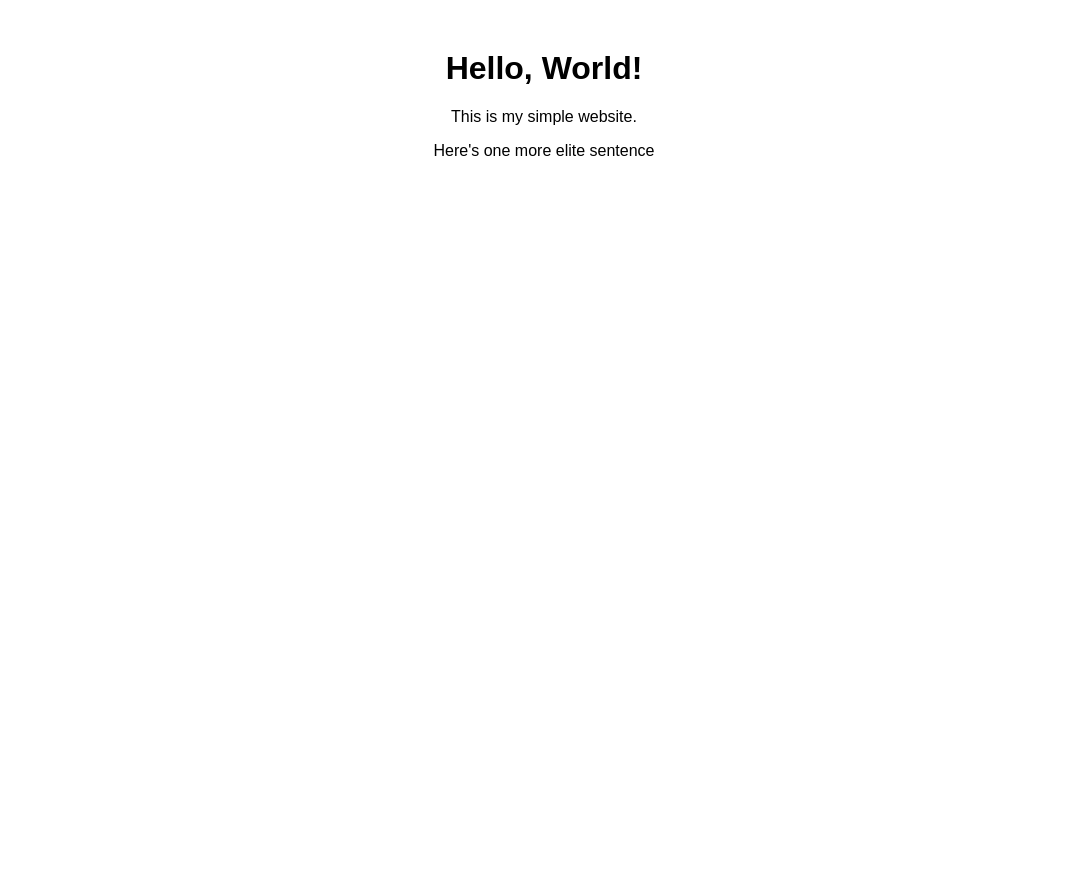
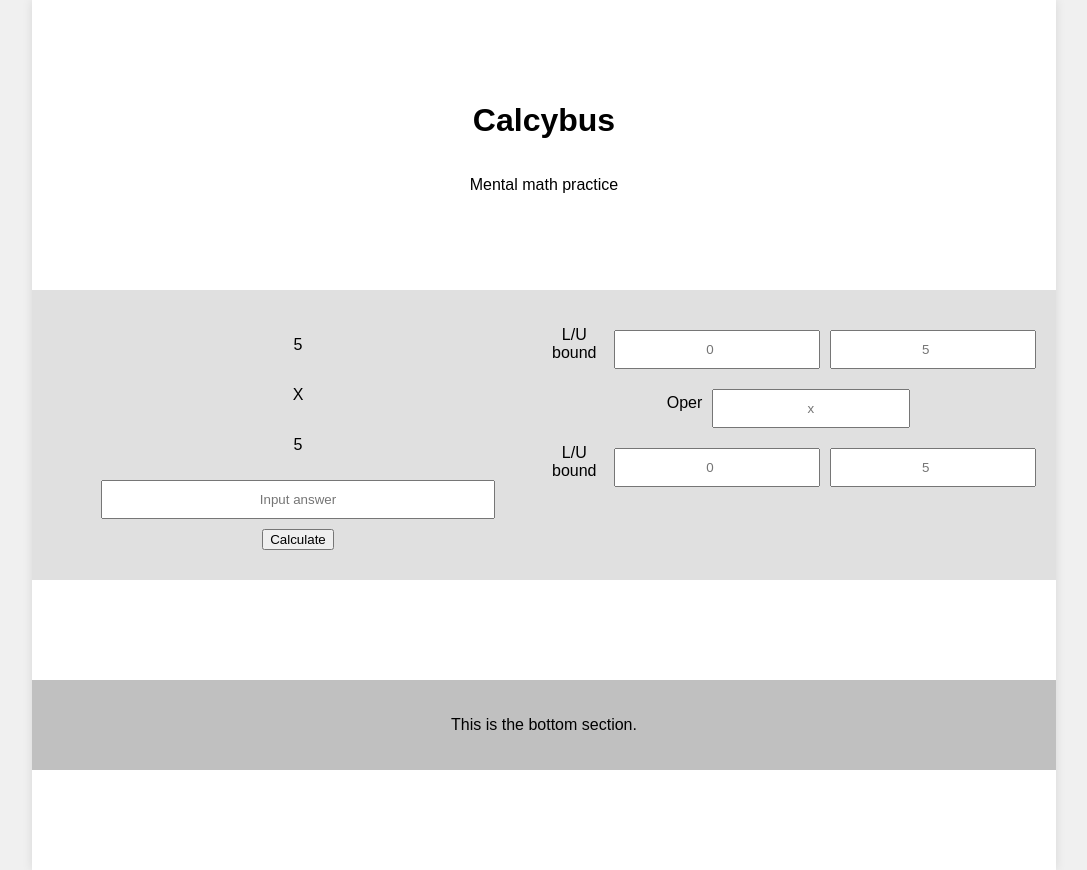
Before and after one commit to MFGDEV2024/my-simple-website, a plain HTML site: page index.html in a window 1280 px wide. Shown: the whole page, without its empty margins (96-1183 px from the left). Before the commit the page ends 800 px from the top, so only its background shows below. Drawn offline with Linux system fonts and the light colour scheme.

Commit message:
adds core structure and initial input functionality

```diff
--- a/index.html
+++ b/index.html
@@ -7,9 +7,44 @@
     <link rel="stylesheet" href="style.css">
 </head>
 <body>
-    <h1>Hello, World!</h1>
-    <p>This is my simple website.</p>
-    <p>Here's one more elite sentence</p>
+
+    <div class="container">
+        <div class = "toprow">
+            <h1>Calcybus</h1>
+            <p>Mental math practice</p>
+
+        </div>
+        <div class = "top">
+            <div class = topLHS>
+                <p id = MATHcand, type = number> 5 </p>
+                <p id = MATHoperator>X</p>
+                <p id = MATHplier>5</p>
+                <input type="text" id = "inputSentence" placeholder="Input answer">
+                <button id="update-button">Calculate</button>
+            </div>
+            <div class = "topRHS">
+                <div class="inline-container">
+                    <p> L/U bound </p>
+                    <input class= "mathSelections" type="number" id="mathCAND_Lbound" placeholder="0">
+                    <input class= "mathSelections" type="number" id="mathCAND_Ubound" placeholder="5">
+                </div>
+                <div class="inline-container">
+                    <p> Oper </p>
+                    <input class= "operatorSelections" type="text" id="math_Operator" placeholder="x">
+                </div>
+                <div class="inline-container">
+                    <p> L/U bound </p>
+                    <input class= "mathSelections" type="number" id="mathPLIER_Lbound" placeholder="0">
+                    <input class= "mathSelections" type="number" id="mathPLIER_Ubound" placeholder="5">
+                </div>
+                <p> </p>
+                <p> </p>
+            </div>
+        </div>
+        <div class="bottom">
+            <p id="updateable-sentence">This is the bottom section.</p>
+        </div>
+    </div>
     <script src="script.js"></script>
 </body>
 </html>
--- a/script.js
+++ b/script.js
@@ -1,3 +1,34 @@
 document.addEventListener('DOMContentLoaded', () => {
-    console.log('Hello, World!');
+    const button = document.getElementById('update-button')
+    const updatesentence = document.getElementById('updateable-sentence')
+    const inputSentence = document.getElementById('inputSentence')
+    const mathSelections = document.querySelectorAll('.mathSelections')
+    const operatorSelections = document.getElementById('math_Operator')
+    const storage = {};
+
+    // selection entry recording
+    mathSelections.forEach(mathSelections => {
+        mathSelections.addEventListener('input', (event) => {
+            const mathSelectionsID = event.target.id; //get specific math selection ID
+            const mathSelectionsValue = event.target.value; //get the value of the specifc math selectoin
+            storage[mathSelectionsID] = mathSelectionsValue; // store the value in the storage object
+            console.log(storage);
+        })
+    })
+
+    operatorSelections.addEventListener('input', (event) => {
+        const operatorSelectionValue = event.target.value
+        const operatorSelectionOutput = document.getElementById('MATHoperator')
+        operatorSelectionOutput.textContent = `${operatorSelectionValue}`
+    })
+
+    // data retrieval
+
+    // calculation
+    button.addEventListener('click', () => {
+        const inputValue = inputSentence.value;
+        updatesentence.textContent = `${inputValue}`
+    });
+
+
 });
--- a/style.css
+++ b/style.css
@@ -1,5 +1,92 @@
 body {
     font-family: Arial, sans-serif;
+    margin: 0;
+    display: flex;
+    justify-content: center;
+    align-items: center;
+    height: auto;
+    background-color: #f0f0f0;
+}
+
+.container {
+    display: grid;
+    grid-template-rows: 1fr 1fr 1fr;
+    width: 80%;
+    height: 80%;
+    background-color: #fff;
+    box-shadow: 0 0 10px rgba(0,0,0,0.1);
+    align-items: center;
+    justify-content: center;
+    }
+
+.toprow, .top, .bottom {
+    padding: 20px;
+    display: flex;
+    align-items: center;
+    justify-content: center;
+
+}
+
+.toprow{
+    flex-direction: column;
+}
+
+.top {
+    padding: 20px;
+    display: grid;
+    grid-template-columns: 1fr 1fr;
+    background-color: #e0e0e0;
+    gap: 20x
+}
+
+.topLHS, .topRHS{
+    display: flex;
+    flex-direction: column;
+    justify-content: center;
+    align-items: center;
     text-align: center;
-    margin-top: 50px;
 }
+
+.bottom {
+    background-color: #c0c0c0;
+}
+
+.inline-container{
+    display: flex;
+    align-items: center;
+}
+
+button {
+    padding: 10px 20x;
+    margin-top: 10px;
+}
+
+input[type="text"] {
+    font-family: Arial, sans-serif;
+    padding: 10px;
+    margin-top: 10px;
+    width: 80%;
+    box-sizing: border-box;
+    text-align: center;
+}
+
+/*math selection input boxes*/
+.mathSelections {
+    font-family: Arial, sans-serif;
+    padding: 10px;
+    margin-top: 10px;
+    margin-left: 10px;
+    width: 50%;
+    box-sizing: border-box;
+    text-align: center;
+}
+
+.operatorSelections {
+    font-family: Arial, sans-serif;
+    padding: 10px;
+    margin-top: 10px;
+    margin-left: 10px;
+    width: 50%;
+    box-sizing: border-box;
+    text-align: center;
+}
```
Also changed, not shown: 1 other file.
